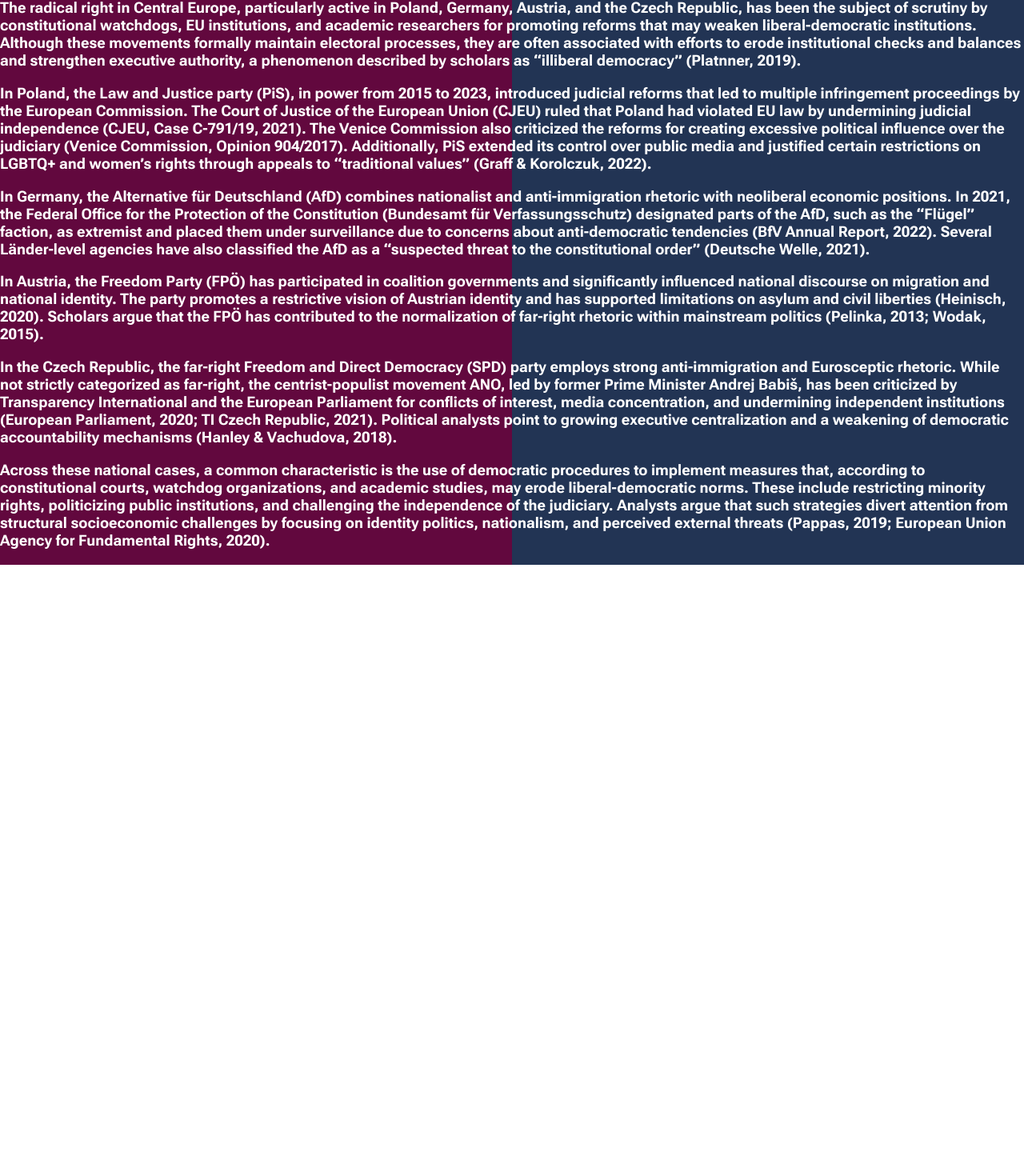
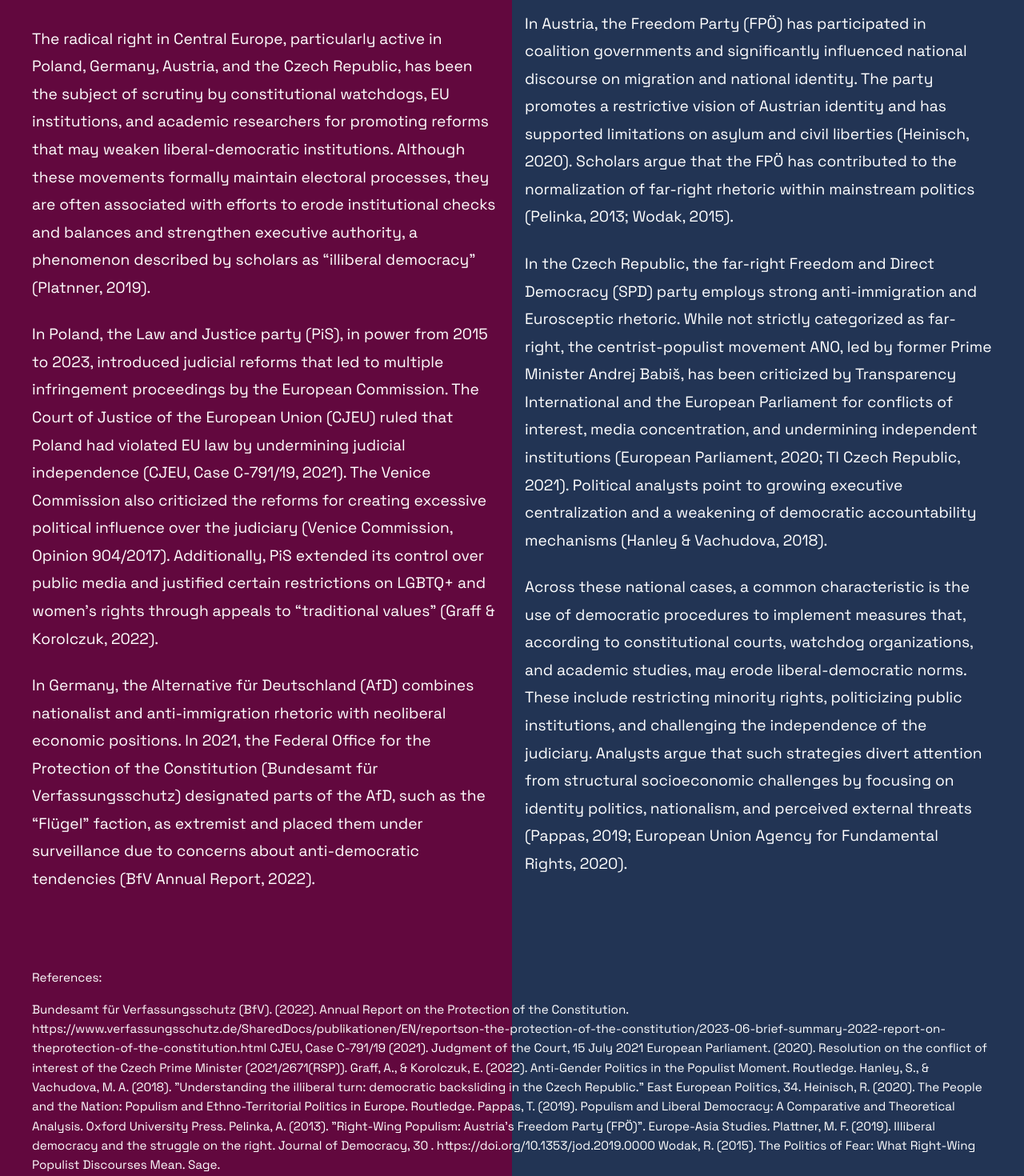
Before and after one commit to madzieboyles/SwitchingSides, a React (Create React App) app: page /graphics in a window 1280 px wide. Shown: the part 1241-2711 px from the top of the page at 80% size. Before the commit the page ends 1947 px from the top, so only its background shows below. Built offline with nearby package versions, Linux system fonts and the light colour scheme; a web font is replaced by a local one.

Commit message:
Update GraphicPage.js

```diff
--- a/src/GraphicPage.js
+++ b/src/GraphicPage.js
@@ -105,20 +105,38 @@
         />
       </section>
 
-      <section>
-        <h3>
+     <section className="party-analysis">
           <p>The radical right in Central Europe, particularly active in Poland, Germany, Austria, and the Czech Republic, has been the subject of scrutiny by constitutional watchdogs, EU institutions, and academic researchers for promoting reforms that may weaken liberal-democratic institutions. Although these movements formally maintain electoral processes, they are often associated with efforts to erode institutional checks and balances and strengthen executive authority, a phenomenon described by scholars as “illiberal democracy” (Platnner, 2019).</p>
           <p>In Poland, the Law and Justice party (PiS), in power from 2015 to 2023, introduced judicial reforms that led to multiple infringement proceedings by the European Commission. The Court of Justice of the European Union (CJEU) ruled that Poland had violated EU law by undermining judicial independence (CJEU, Case C-791/19, 2021). The Venice Commission also criticized the reforms for creating excessive political influence over the judiciary (Venice Commission, Opinion 904/2017). Additionally, PiS extended its control over public media and justified certain restrictions on LGBTQ+ and women’s rights through appeals to “traditional values” (Graff & Korolczuk, 2022).</p>
-        </h3>
-        <h3>
-          <p>In Germany, the Alternative für Deutschland (AfD) combines nationalist and anti-immigration rhetoric with neoliberal economic positions. In 2021, the Federal Office for the Protection of the Constitution (Bundesamt für Verfassungsschutz) designated parts of the AfD, such as the “Flügel” faction, as extremist and placed them under surveillance due to concerns about anti-democratic tendencies (BfV Annual Report, 2022). Several Länder-level agencies have also classified the AfD as a “suspected threat to the constitutional order” (Deutsche Welle, 2021).</p>
+
+          <p>In Germany, the Alternative für Deutschland (AfD) combines nationalist and anti-immigration rhetoric with neoliberal economic positions. In 2021, the Federal Office for the Protection of the Constitution (Bundesamt für Verfassungsschutz) designated parts of the AfD, such as the “Flügel” faction, as extremist and placed them under surveillance due to concerns about anti-democratic tendencies (BfV Annual Report, 2022).</p>
           <p>In Austria, the Freedom Party (FPÖ) has participated in coalition governments and significantly influenced national discourse on migration and national identity. The party promotes a restrictive vision of Austrian identity and has supported limitations on asylum and civil liberties (Heinisch, 2020). Scholars argue that the FPÖ has contributed to the normalization of far-right rhetoric within mainstream politics (Pelinka, 2013; Wodak, 2015).</p>
-        </h3>
-        <h3>
+
+
           <p>In the Czech Republic, the far-right Freedom and Direct Democracy (SPD) party employs strong anti-immigration and Eurosceptic rhetoric. While not strictly categorized as far-right, the centrist-populist movement ANO, led by former Prime Minister Andrej Babiš, has been criticized by Transparency International and the European Parliament for conflicts of interest, media concentration, and undermining independent institutions (European Parliament, 2020; TI Czech Republic, 2021). Political analysts point to growing executive centralization and a weakening of democratic accountability mechanisms (Hanley & Vachudova, 2018).</p>
           <p>Across these national cases, a common characteristic is the use of democratic procedures to implement measures that, according to constitutional courts, watchdog organizations, and academic studies, may erode liberal-democratic norms. These include restricting minority rights, politicizing public institutions, and challenging the independence of the judiciary. Analysts argue that such strategies divert attention from structural socioeconomic challenges by focusing on identity politics, nationalism, and perceived external threats (Pappas, 2019; European Union Agency for Fundamental Rights, 2020).</p>
-        </h3>
+
       </section>
+      <section className="references">
+          <p>References:</p>
+          <p>Bundesamt für Verfassungsschutz (BfV). (2022). Annual Report on the Protection of the
+            Constitution. https://www.verfassungsschutz.de/SharedDocs/publikationen/EN/reportson-the-protection-of-the-constitution/2023-06-brief-summary-2022-report-on-theprotection-of-the-constitution.html
+            CJEU, Case C-791/19 (2021). Judgment of the Court, 15 July 2021
+            European Parliament. (2020). Resolution on the conflict of interest of the Czech Prime
+            Minister (2021/2671(RSP)).
+            Graff, A., & Korolczuk, E. (2022). Anti-Gender Politics in the Populist Moment. Routledge.
+            Hanley, S., & Vachudova, M. A. (2018). "Understanding the illiberal turn: democratic
+            backsliding in the Czech Republic." East European Politics, 34.
+            Heinisch, R. (2020). The People and the Nation: Populism and Ethno-Territorial Politics in
+            Europe. Routledge.
+            Pappas, T. (2019). Populism and Liberal Democracy: A Comparative and Theoretical
+            Analysis. Oxford University Press.
+            Pelinka, A. (2013). "Right-Wing Populism: Austria’s Freedom Party (FPÖ)". Europe-Asia
+            Studies.
+            Plattner, M. F. (2019). Illiberal democracy and the struggle on the right. Journal of
+            Democracy, 30 . https://doi.org/10.1353/jod.2019.0000
+            Wodak, R. (2015). The Politics of Fear: What Right-Wing Populist Discourses Mean. Sage.</p>
+          </section>
 
 
      </div>
```
